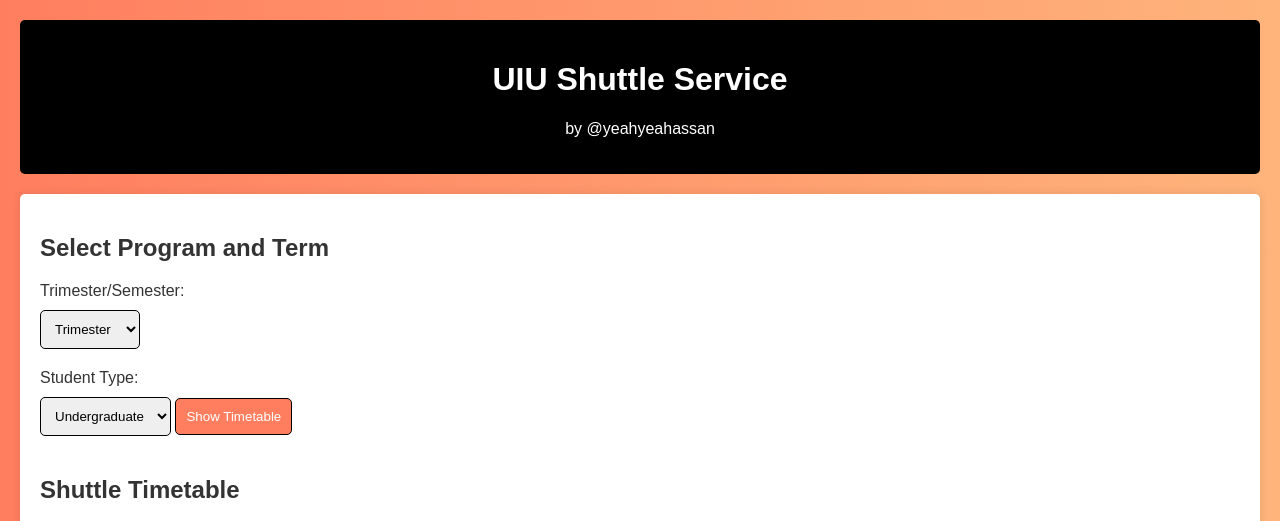
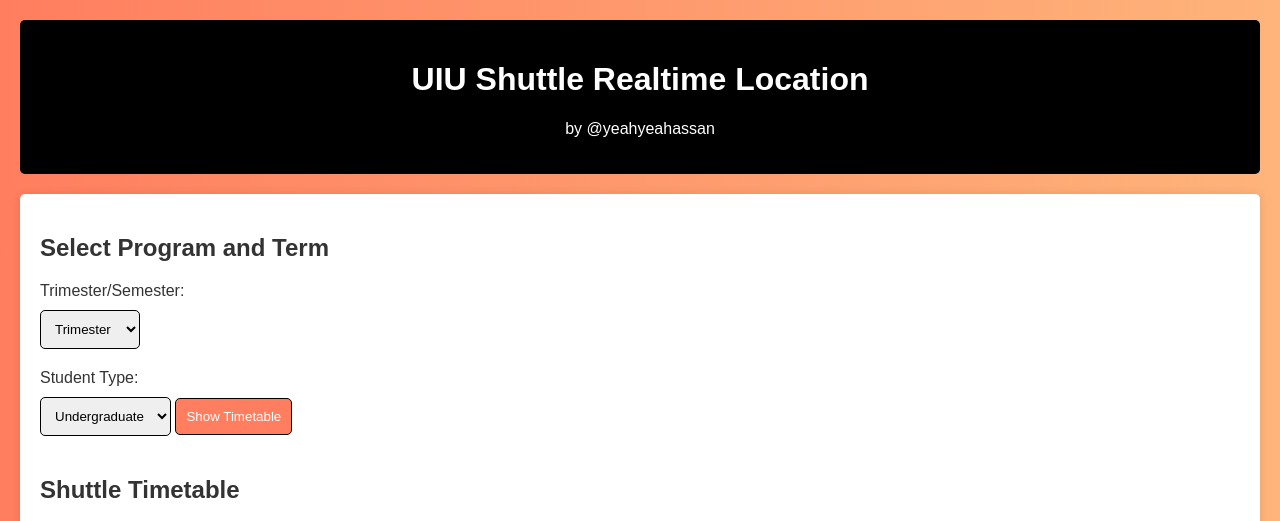
Before and after one commit to yeahyeahassan/UIU_Realtime_Shuttle_Services, a plain HTML site: page index.html in a window 1280 px wide. Shown: the top 521 px of the page. Drawn offline with nearby package versions, Linux system fonts and the light colour scheme.

Commit message:
Update index.html

```diff
--- a/index.html
+++ b/index.html
@@ -9,7 +9,7 @@
 </head>
 <body>
     <header>
-        <h1>UIU Shuttle Service</h1>
+        <h1>UIU Shuttle Realtime Location</h1>
         <p>by @yeahyeahassan</p>
     </header>
 
```
